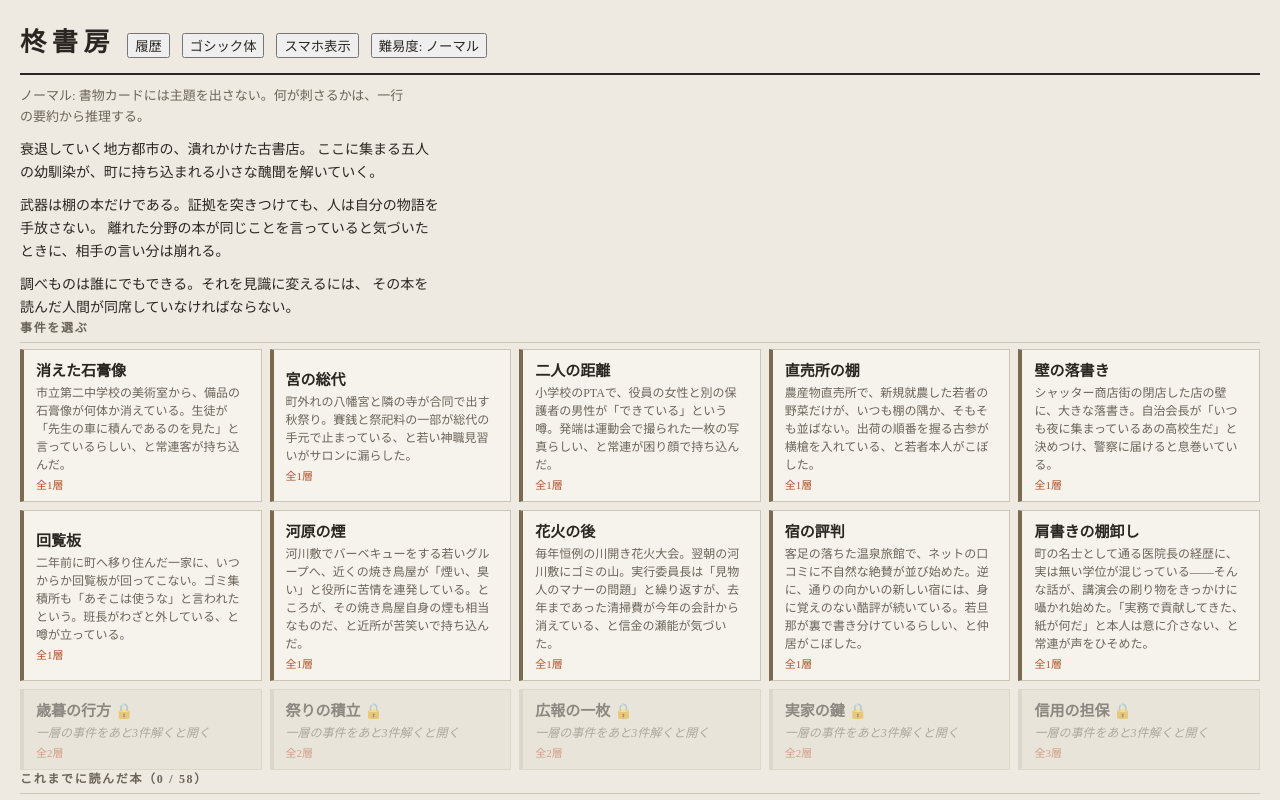
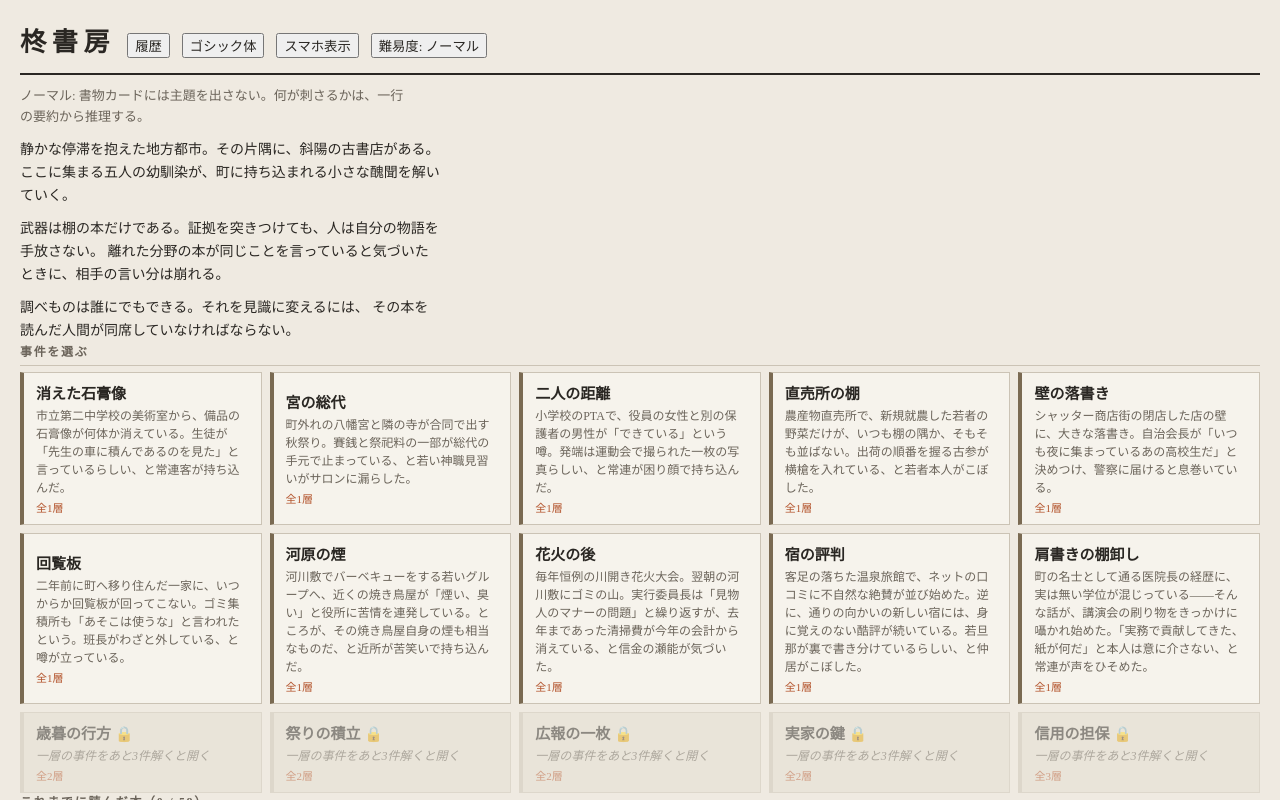
Before and after one commit to TOFU77/book-seekers, a React (Vite) app: page / in a window 1280 px wide. Built offline with nearby package versions, Linux system fonts and the light colour scheme.

Commit message:
Update scenes.tsx

```diff
--- a/src/ui/scenes.tsx
+++ b/src/ui/scenes.tsx
@@ -90,7 +90,7 @@ export function Title({
       )}
 
       <p className="lead">
-        衰退していく地方都市の、潰れかけた古書店。
+        静かな停滞を抱えた地方都市。その片隅に、斜陽の古書店がある。
         ここに集まる五人の幼馴染が、町に持ち込まれる小さな醜聞を解いていく。
       </p>
       <p className="lead">
```
